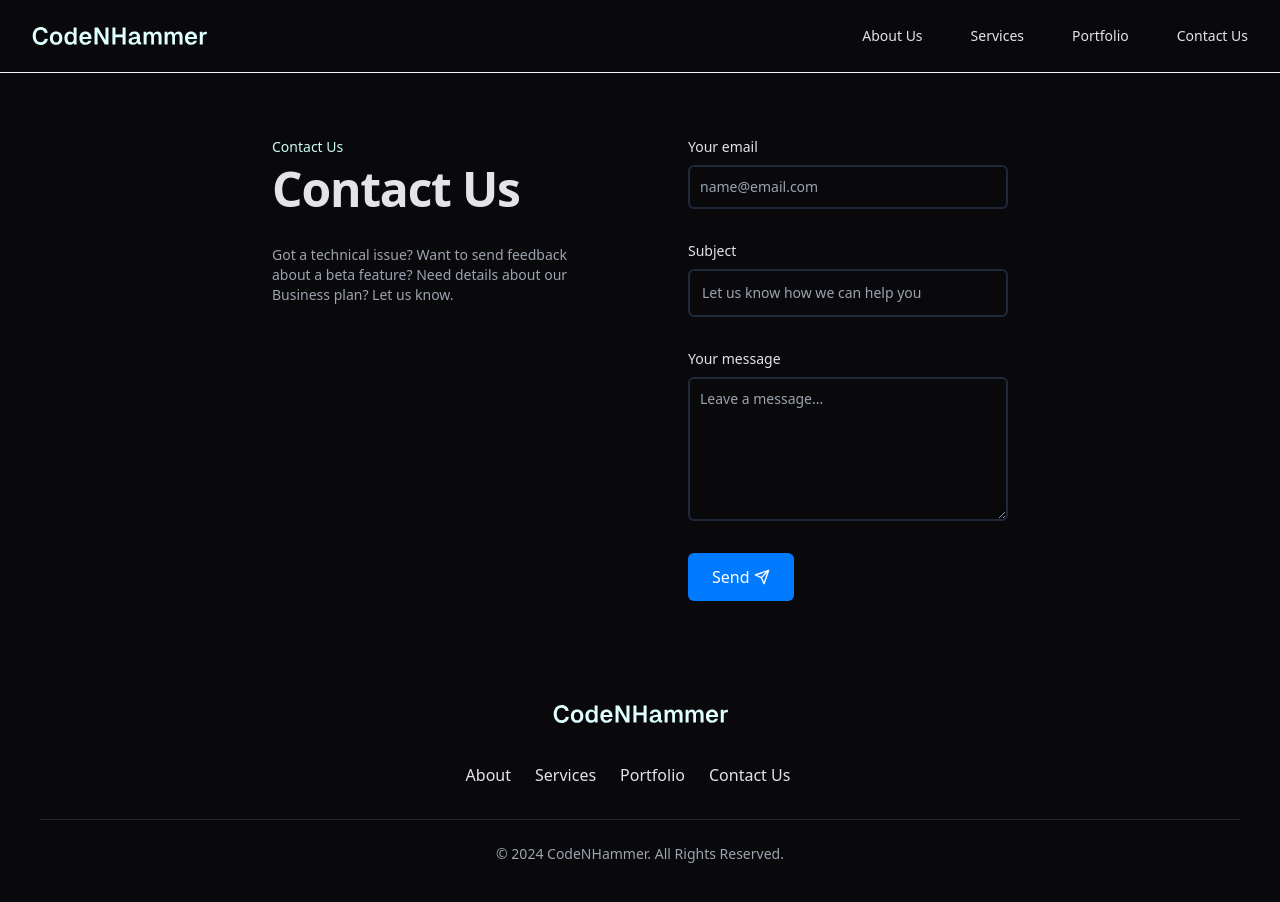
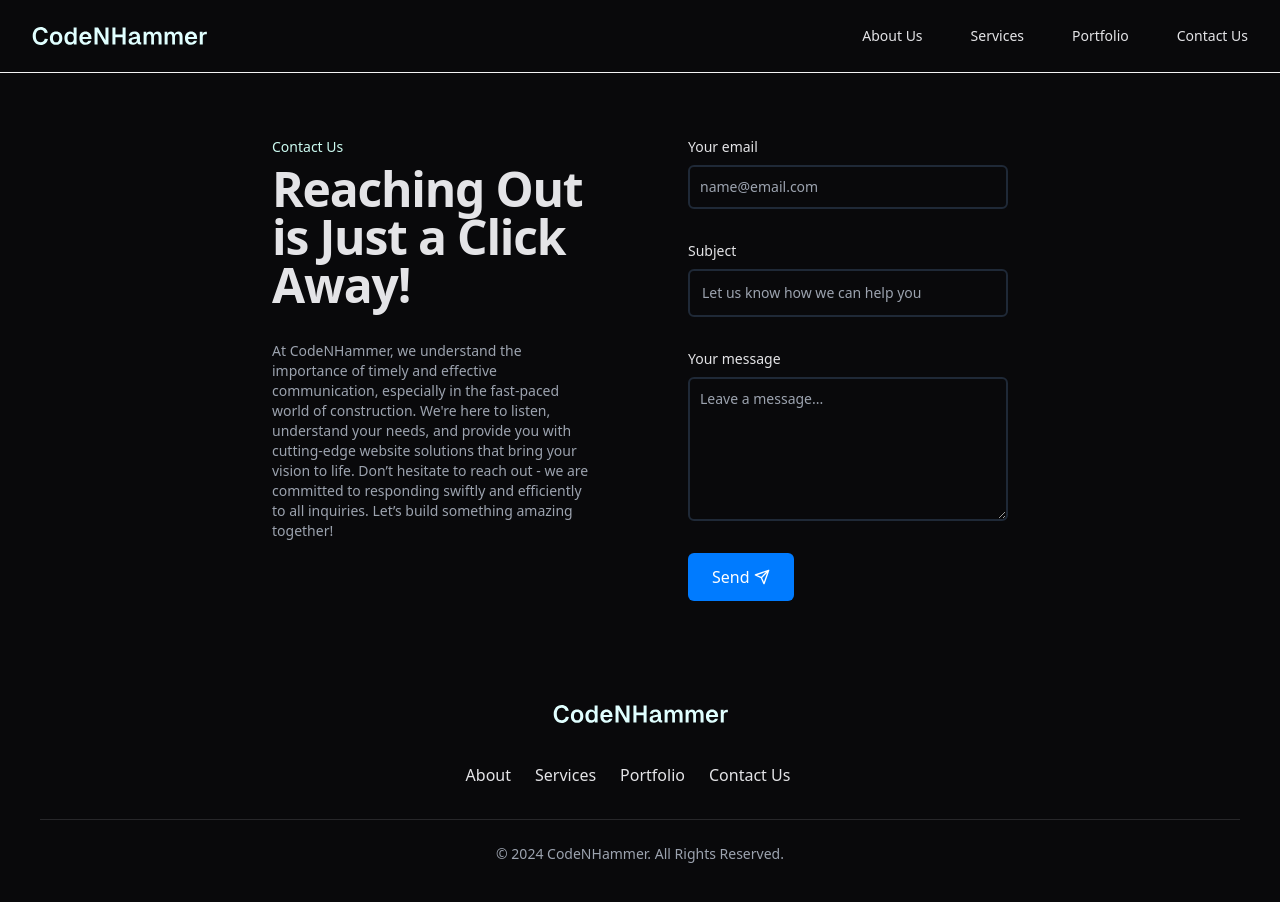
Before and after one commit to KevinPayano/CNH-Website, an Astro site: page /contact in a window 1280 px wide. Built offline with nearby package versions, Linux system fonts and the light colour scheme; Astro itself is replaced by a stand-in of ours.

Commit message:
Updated Contact Form

```diff
--- a/src/layouts/ContactForm.astro
+++ b/src/layouts/ContactForm.astro
@@ -8,18 +8,18 @@ import Tagline from "../components/Tagline.astro";
         <div class="py-8 grid grid-cols-1 gap-24 lg:grid-cols-2 lg:py-16 px-4 mx-auto max-w-screen-md">
             <div class="">
                 <Tagline>Contact Us</Tagline>
-                <Subheading>Contact Us</Subheading>
-                <Paragraph>Got a technical issue? Want to send feedback about a beta feature? Need details about our Business plan? Let us know.</Paragraph>
+                <Subheading>Reaching Out is Just a Click Away!</Subheading>
+                <Paragraph>At CodeNHammer, we understand the importance of timely and effective communication, especially in the fast-paced world of construction. We're here to listen, understand your needs, and provide you with cutting-edge website solutions that bring your vision to life. Don’t hesitate to reach out - we are committed to responding swiftly and efficiently to all inquiries. Let’s build something amazing together!</Paragraph>
             </div>
 
-            <form name="contact" method="POST" data-netlify="true" class="space-y-8">
+            <form name="contact" method="POST" action="/thankyou" data-netlify="true" class="space-y-8">
                 <div>
                     <label for="email" class="block mb-2 text-sm font-medium text-zinc-200">Your email</label>
                     <input type="email" name="email" id="email" class="border-2 border-gray-800 bg-zinc-950 rounded-md text-zinc-200 text-sm block w-full p-2.5" placeholder="name@email.com" required>
                 </div>
                 <div>
                     <label for="subject" class="block mb-2 text-sm font-medium text-zinc-200">Subject</label>
-                    <input type="text" name="_subject" id="subject" class="border-2 border-gray-800 bg-zinc-950 rounded-md text-zinc-200 block p-3 w-full text-sm" placeholder="Let us know how we can help you" required>
+                    <input type="text" name="subject" id="subject" class="border-2 border-gray-800 bg-zinc-950 rounded-md text-zinc-200 block p-3 w-full text-sm" placeholder="Let us know how we can help you" required>
                 </div>
                 <div class="sm:col-span-2">
                     <label for="message" class="block mb-2 text-sm font-medium text-zinc-200">Your message</label>
```
